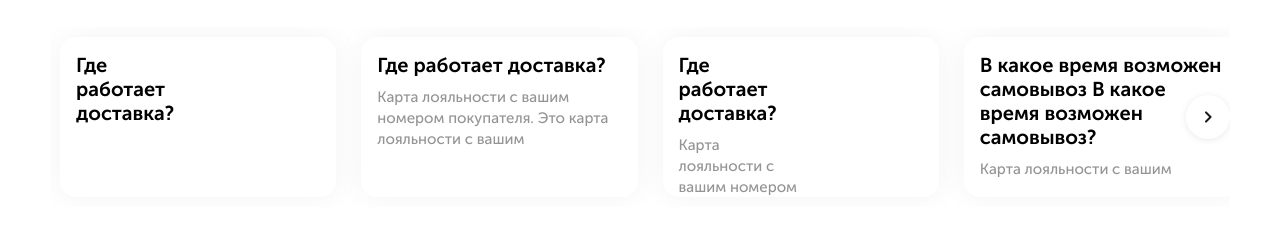
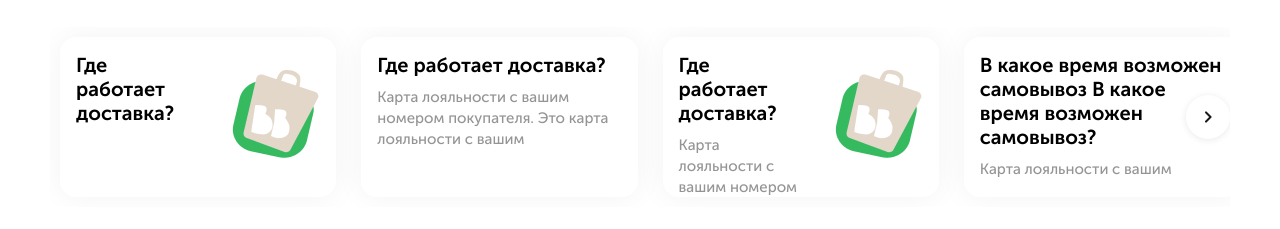
Before and after one commit to vitmax1/vkus, a plain HTML site: page index.html in a window 1280 px wide. Shown: the part 723-952 px from the top of the page. Drawn offline with nearby package versions, Linux system fonts and the light colour scheme; the site is published under a folder, as on GitHub Pages, so addresses that start at the root find nothing.

Commit message:
first commi221

```diff
--- a/style.css
+++ b/style.css
@@ -202,7 +202,7 @@ i.review {
 	position: absolute;
 	width: 100px;
 	height: 160px;
-	background-image: url('/vkus/img/faq.png');
+	background-image: url('img/faq.png');
 	right: 0;
 	top: 50%;
 	transform: translateY(-50%);
```
